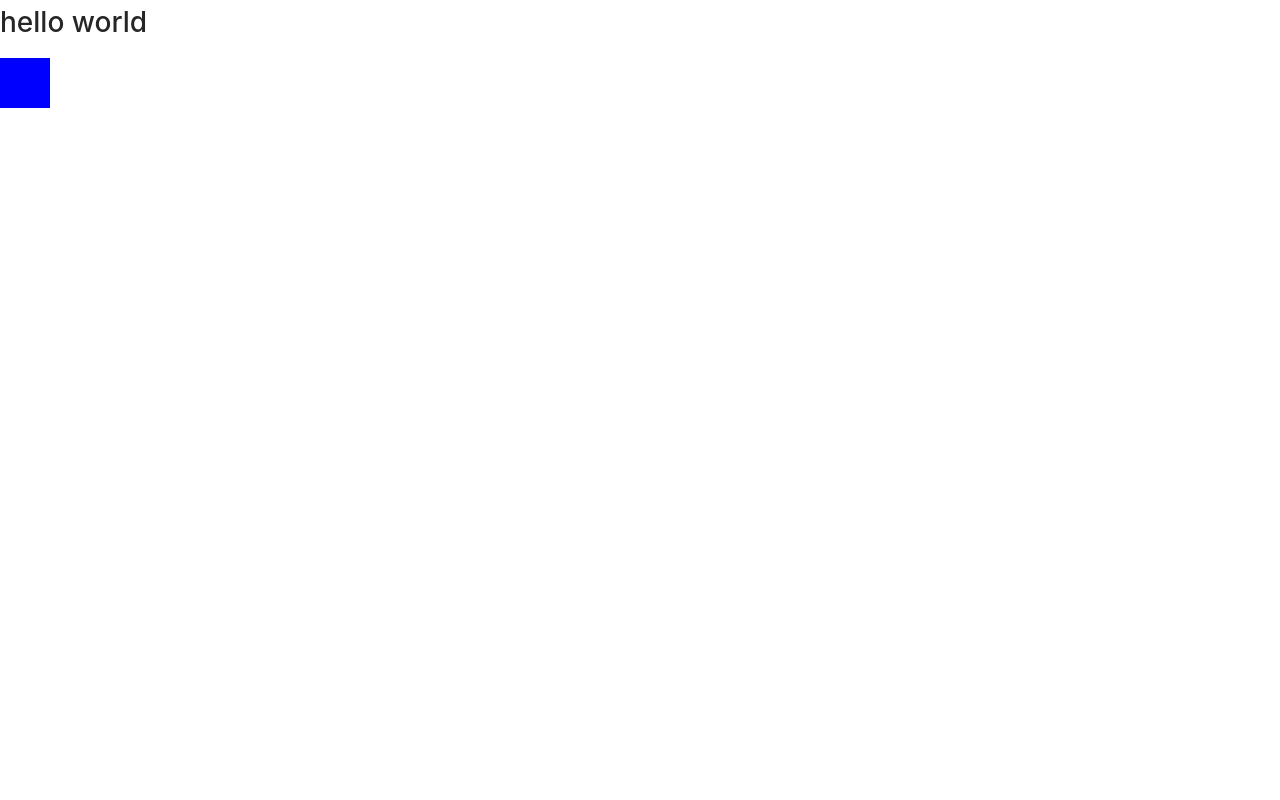
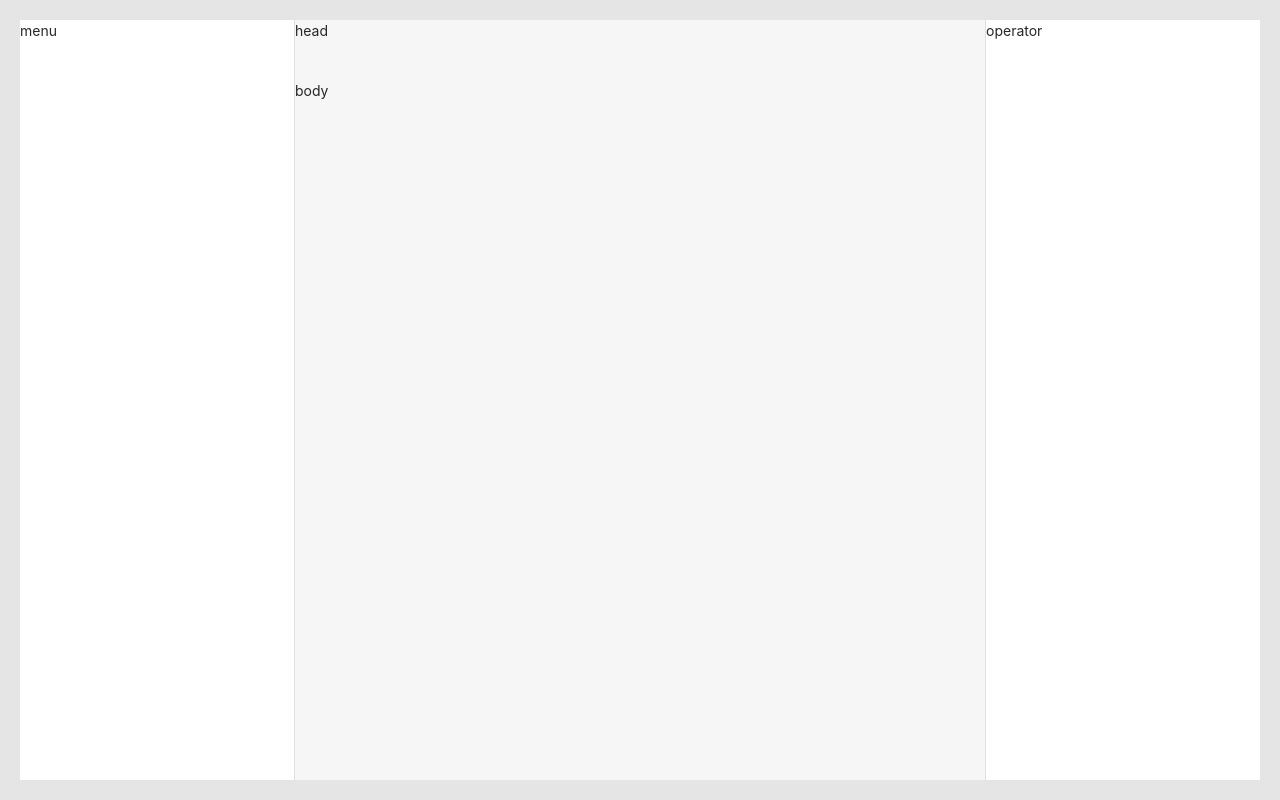
Before and after one commit to wuxuweilalala/react-visual-editor, a React (Vite) app: page / in a window 1280 px wide. Built offline with nearby package versions, Linux system fonts and the light colour scheme.

Commit message:
页面主题结构 menu head body opeartor

```diff
--- a/src/App.tsx
+++ b/src/App.tsx
@@ -1,5 +1,6 @@
 import {useRef, useState} from 'react';
 import {useCallbackRef} from './packages/hook/useCallbackRef';
+import {ReactVisualEditor} from './packages/ReactVisualEditor';
 
 function App() {
 
@@ -45,8 +46,7 @@ function App() {
 
   return (
     <>
-      <h1>hello world</h1>
-      <div
+      {/*<div
         style={{
           width: '50px',
           height: '50px',
@@ -57,7 +57,8 @@ function App() {
         }}
         onMouseDown={moveDraggier.mousedown}
       >
-      </div>
+      </div>*/}
+      <ReactVisualEditor />
     </>
   );
 }
--- /dev/null
+++ b/src/packages/ReactVisualEditor.scss
@@ -0,0 +1,74 @@
+$headSize: 60px;
+$menuSize: 275px;
+$operatorSize: 275px;
+
+$ibc: #dcdfe6;
+$ibl: #ebeef5;
+$itc: #314659;
+$icc: rgba(0, 0, 0, 0.45);
+$boxShadowColor: #f0f1f2;
+
+$primary: #1890ff;
+
+.react-visual-editor {
+  position: absolute;
+  left: 20px;
+  top: 20px;
+  right: 20px;
+  bottom: 20px;
+
+  &:before {
+    position: fixed;
+    top: 0;
+    bottom: 0;
+    left: 0;
+    right: 0;
+    content: "";
+    background-color: rgba(black, 0.1);
+  }
+
+  .react-visual-editor-menu,
+  .react-visual-editor-head,
+  .react-visual-editor-operator,
+  .react-visual-editor-body {
+    position: absolute;
+
+    &.react-visual-editor-menu {
+      top: 0;
+      left: 0;
+      bottom: 0;
+      width: $menuSize;
+      background-color: white;
+      border-right: 1px solid $ibc;
+    }
+
+    &.react-visual-editor-head {
+      top: 0;
+      left: $menuSize;
+      right: $operatorSize;
+      height: $headSize;
+      z-index: 1;
+    }
+
+    &.react-visual-editor-operator {
+      top: 0;
+      right: 0;
+      bottom: 0;
+      width: $operatorSize;
+      background-color: white;
+      border-left: 1px solid $ibc;
+    }
+
+    &.react-visual-editor-body {
+      top: 0;
+      left: $menuSize;
+      right: $operatorSize;
+      bottom: 0;
+      box-sizing: border-box;
+      padding-top: $headSize;
+      padding-bottom: 300px;
+      background-color: #f6f6f6;
+    }
+
+  }
+}
--- /dev/null
+++ b/src/packages/ReactVisualEditor.tsx
@@ -0,0 +1,13 @@
+import './ReactVisualEditor.scss'
+
+export const ReactVisualEditor: React.FC = () => {
+
+  return (
+    <div className="react-visual-editor">
+      <div className="react-visual-editor-menu">menu</div>
+      <div className="react-visual-editor-head">head</div>
+      <div className="react-visual-editor-operator">operator</div>
+      <div className="react-visual-editor-body">body</div>
+    </div>
+  );
+};
```
